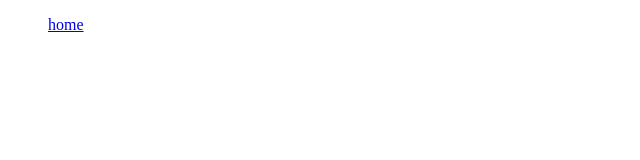
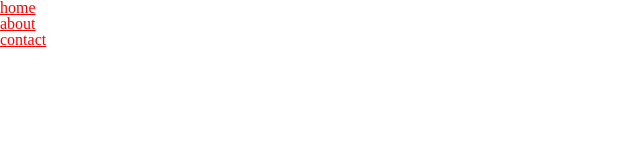
Before and after one commit to Aingareng/tugas_kelompok, a plain HTML site: page index.html in a window 1280 px wide. Shown: the whole page, without its empty margins (0-640 px from the left). Drawn offline with Linux system fonts and the light colour scheme.

Commit message:
add style.css and modify index.html

```diff
--- a/index.html
+++ b/index.html
@@ -1,14 +1,25 @@
 <!DOCTYPE html>
 <html lang="en">
+
 <head>
   <meta charset="UTF-8">
   <meta http-equiv="X-UA-Compatible" content="IE=edge">
   <meta name="viewport" content="width=device-width, initial-scale=1.0">
   <title>Document</title>
+  <link rel="stylesheet" href="style.css">
 </head>
+
 <body>
-  <nav>
-    <ul><a href="#">home</a></ul>
-  </nav>
+  <header>
+    <nav>
+      <ul>
+        <li><a href="#">home</a></li>
+        <li><a href="#">about</a></li>
+        <li><a href="#">contact</a></li>
+      </ul>
+    </nav>
+  </header>
+
 </body>
+
 </html>
--- /dev/null
+++ b/style.css
@@ -0,0 +1,129 @@
+html,
+body,
+div,
+span,
+applet,
+object,
+iframe,
+h1,
+h2,
+h3,
+h4,
+h5,
+h6,
+p,
+blockquote,
+pre,
+a,
+abbr,
+acronym,
+address,
+big,
+cite,
+code,
+del,
+dfn,
+em,
+img,
+ins,
+kbd,
+q,
+s,
+samp,
+small,
+strike,
+strong,
+sub,
+sup,
+tt,
+var,
+b,
+u,
+i,
+center,
+dl,
+dt,
+dd,
+ol,
+ul,
+li,
+fieldset,
+form,
+label,
+legend,
+table,
+caption,
+tbody,
+tfoot,
+thead,
+tr,
+th,
+td,
+article,
+aside,
+canvas,
+details,
+embed,
+figure,
+figcaption,
+footer,
+header,
+hgroup,
+menu,
+nav,
+output,
+ruby,
+section,
+summary,
+time,
+mark,
+audio,
+video {
+  margin: 0;
+  padding: 0;
+  border: 0;
+  font-size: 100%;
+  font: inherit;
+  vertical-align: baseline;
+}
+
+/* HTML5 display-role reset for older browsers */
+article,
+aside,
+details,
+figcaption,
+figure,
+footer,
+header,
+hgroup,
+menu,
+nav,
+section {
+  display: block;
+}
+
+body {
+  line-height: 1;
+}
+
+blockquote,
+q {
+  quotes: none;
+}
+
+blockquote:before,
+blockquote:after,
+q:before,
+q:after {
+  content: "";
+  content: none;
+}
+
+table {
+  border-collapse: collapse;
+  border-spacing: 0;
+}
+
+header nav ul li a{
+  color:red;
+}
```
